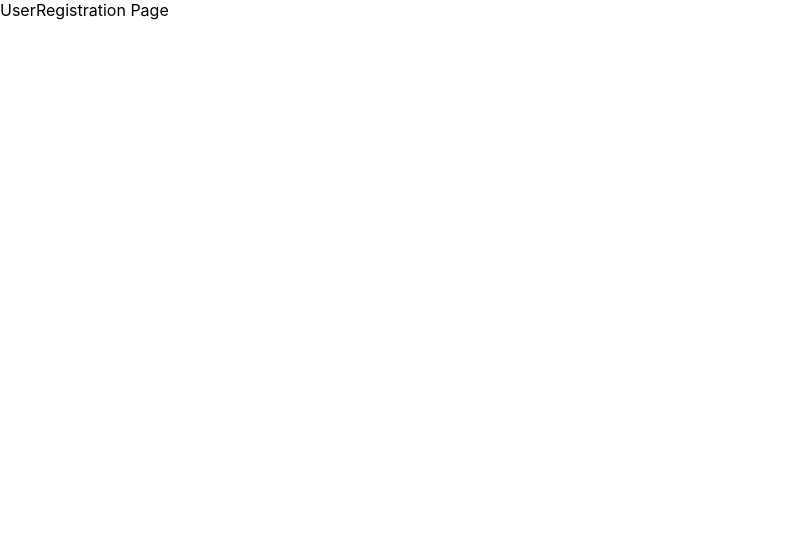
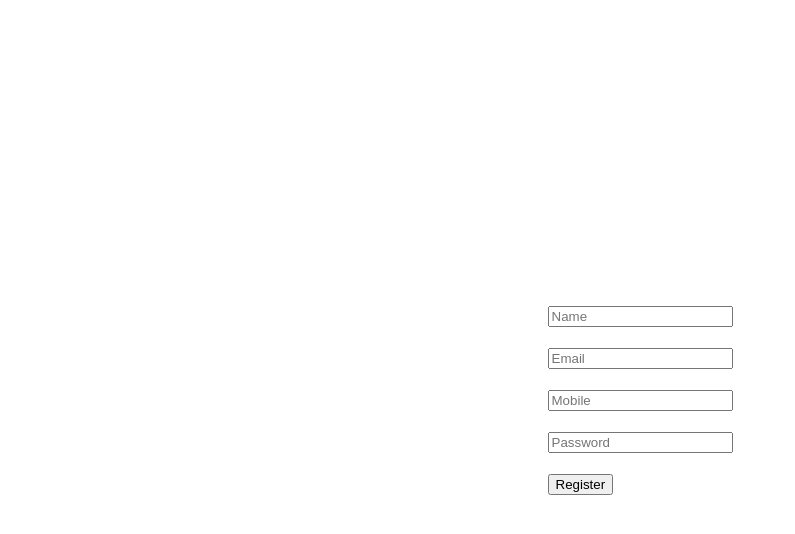
Before and after one commit to AnoopRahulChaudhary/job-listing-frontend, a React (Create React App) app: page /register in a window 1280 px wide. Shown: the top 534 px of the page, without its empty margins (0-795 px from the left). Built offline with nearby package versions, Linux system fonts and the light colour scheme; the HTML template or start-up script is replaced by a standard one.

Commit message:
Added code to register user

```diff
--- a/package.json
+++ b/package.json
@@ -6,6 +6,7 @@
     "@testing-library/jest-dom": "^5.17.0",
     "@testing-library/react": "^13.4.0",
     "@testing-library/user-event": "^13.5.0",
+    "axios": "^1.7.2",
     "react": "^18.3.1",
     "react-dom": "^18.3.1",
     "react-router-dom": "^6.24.1",
--- /dev/null
+++ b/src/api/user.js
@@ -0,0 +1,24 @@
+import axios from "axios";
+
+const baseURL = "http://localhost:4000";
+
+async function registerUser(data) {
+  try {
+    const response = await axios.post(`${baseURL}/user/register`, {
+      ...data,
+    });
+
+    console.debug(response);
+    return response;
+  } catch (error) {
+    console.error(error);
+
+    if (error.response) {
+      return error.response;
+    }
+
+    throw error;
+  }
+}
+
+export { registerUser };
--- a/src/pages/UserRegistration.jsx
+++ b/src/pages/UserRegistration.jsx
@@ -1,5 +1,77 @@
+import { useState } from "react";
+import styles from "./UserRegistration.module.css";
+import { registerUser } from "../api/user";
+import { AxiosError } from "axios";
+
 function UserRegistration() {
-  return <div>UserRegistration Page</div>;
+  const [registrationData, setRegistrationData] = useState({
+    name: "",
+    email: "",
+    mobile: "",
+    password: "",
+  });
+
+  const [userRegistered, setUserRegistered] = useState(false);
+  const [errorMessage, setErrorMessage] = useState("");
+
+  function handleOnChange(e) {
+    setRegistrationData({
+      ...registrationData,
+      [e.target.name]: e.target.value,
+    });
+  }
+
+  async function handleSubmit(e) {
+    e.preventDefault();
+    try {
+      const response = await registerUser(registrationData);
+      if (response.status == 201) {
+        setUserRegistered(true);
+      } else {
+        setErrorMessage(response.data.message);
+      }
+    } catch (error) {
+      setErrorMessage("Faild to register.");
+    }
+  }
+
+  return (
+    <div className={styles.container}>
+      <form onSubmit={handleSubmit}>
+        <input
+          type="text"
+          onChange={handleOnChange}
+          name="name"
+          placeholder="Name"
+        />
+        <br /> <br />
+        <input
+          type="email"
+          onChange={handleOnChange}
+          name="email"
+          placeholder="Email"
+        />
+        <br /> <br />
+        <input
+          type="number"
+          onChange={handleOnChange}
+          name="mobile"
+          placeholder="Mobile"
+        />
+        <br /> <br />
+        <input
+          type="password"
+          onChange={handleOnChange}
+          name="password"
+          placeholder="Password"
+        />
+        <br /> <br />
+        <input type="submit" value="Register" />
+        {userRegistered && <div>Registeration Successfull</div>}
+        {errorMessage && <div>{errorMessage}</div>}
+      </form>
+    </div>
+  );
 }
 
 export default UserRegistration;
--- /dev/null
+++ b/src/pages/UserRegistration.module.css
@@ -0,0 +1,12 @@
+* {
+  box-sizing: border-box;
+}
+
+.container {
+  display: flex;
+  width: 100%;
+  height: 100vh;
+  align-items: center;
+  justify-content: center;
+  /* background-color: green; */
+}
```
Also changed, not shown: src/App.js (+4 -4 lines), 1 other file (tests, documents, lock files or other folders).
